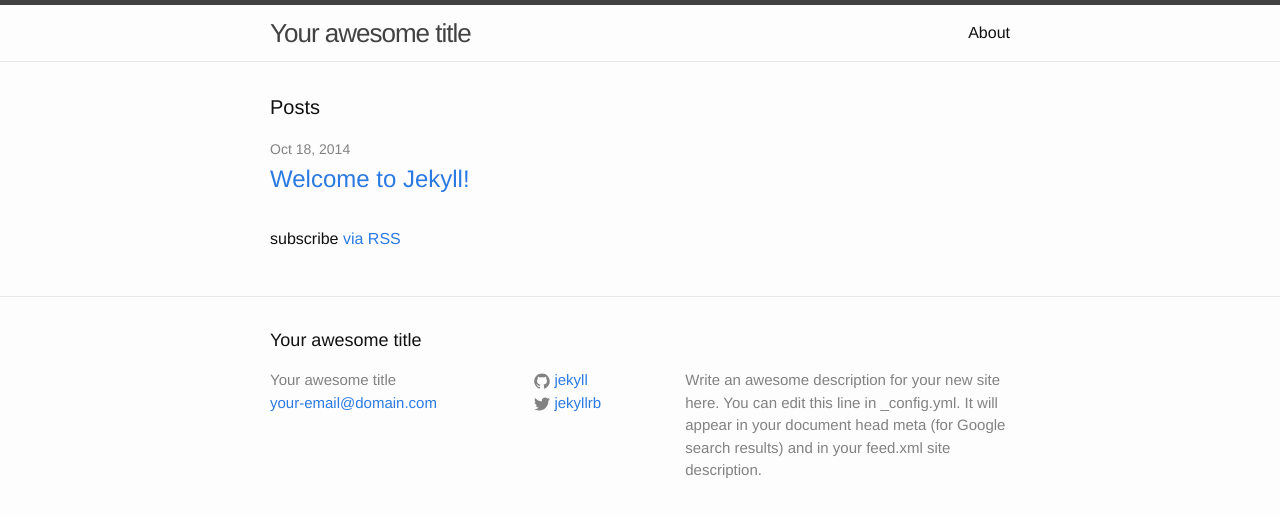
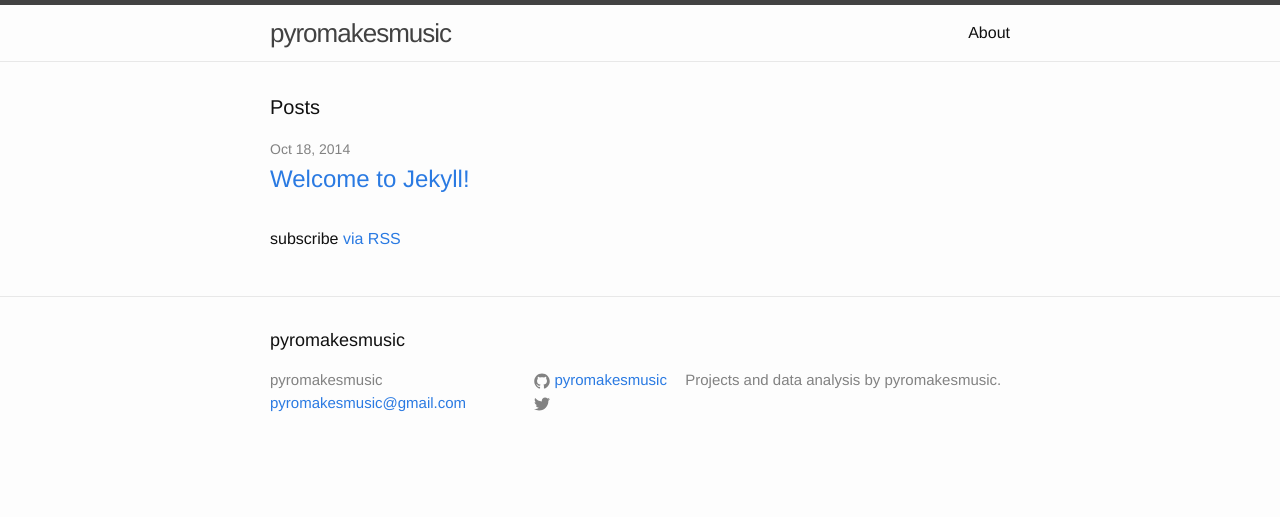
Before and after one commit to pyromakesmusic/pyromakesmusic.github.io, a Jekyll site: the page built from docs/index.html, in a window 1280 px wide. Shown: the top 517 px of the page. Built offline with Jekyll 4.4.1, drawn with Linux system fonts in a browser that asks for light colours.

Commit message:
changing description and folder structure

```diff
--- a/docs/_config.yml
+++ b/docs/_config.yml
@@ -1,14 +1,12 @@
 # Site settings
-title: Your awesome title
-email: your-email@domain.com
+title: pyromakesmusic
+email: pyromakesmusic@gmail.com
 description: > # this means to ignore newlines until "baseurl:"
-  Write an awesome description for your new site here. You can edit this
-  line in _config.yml. It will appear in your document head meta (for
-  Google search results) and in your feed.xml site description.
-baseurl: "/example" # the subpath of your site, e.g. /blog/
-url: "http://jekyll.github.io" # the base hostname & protocol for your site
-twitter_username: jekyllrb
-github_username:  jekyll
+  Projects and data analysis by pyromakesmusic.
+baseurl: "/docs" # the subpath of your site, e.g. /blog/
+url: "http://pyromakesmusic.github.io" # the base hostname & protocol for your site
+twitter_username: ""
+github_username:  pyromakesmusic
 
 # Build settings
 markdown: kramdown
```
